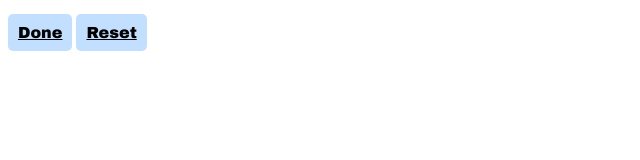
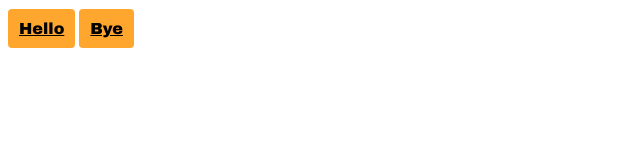
Before and after one commit to mayasingh2711/soundjs, a plain HTML site: page index.html in a window 1280 px wide. Shown: the whole page, without its empty margins (0-640 px from the left). Drawn offline with Linux system fonts and the light colour scheme.

Commit message:
Update index.html

```diff
--- a/index.html
+++ b/index.html
@@ -2,8 +2,8 @@
 <html>
     <head>
         <style type="text/css">
-           nav#nav1{margin-top: 24px;}
-           nav#nav1 > a{background: #C2DFFF; color: #000; padding: 10px; border-radius: 5px; font-family: "arial black", gadget, sans-serif;}
+           nav#nav1{margin-top: 20px;}
+           nav#nav1 > a{background: #FFA62F; color: #000; padding: 11px; border-radius: 4px; font-family: "arial black", gadget, sans-serif;}
         </style>
 <script>
     var bleep = new Audio();
@@ -12,8 +12,8 @@
     </head>
     <body>
         <nav id="nav1">
-            <a href="#" onmousedown="bleep.play()">Done</a>
-            <a href="#" onmousedown="bleep.play()">Reset</a>
+            <a href="#" onmousedown="bleep.play()">Hello</a>
+            <a href="#" onmousedown="bleep.play()">Bye</a>
         </nav>
     </body>
 </html>
```
